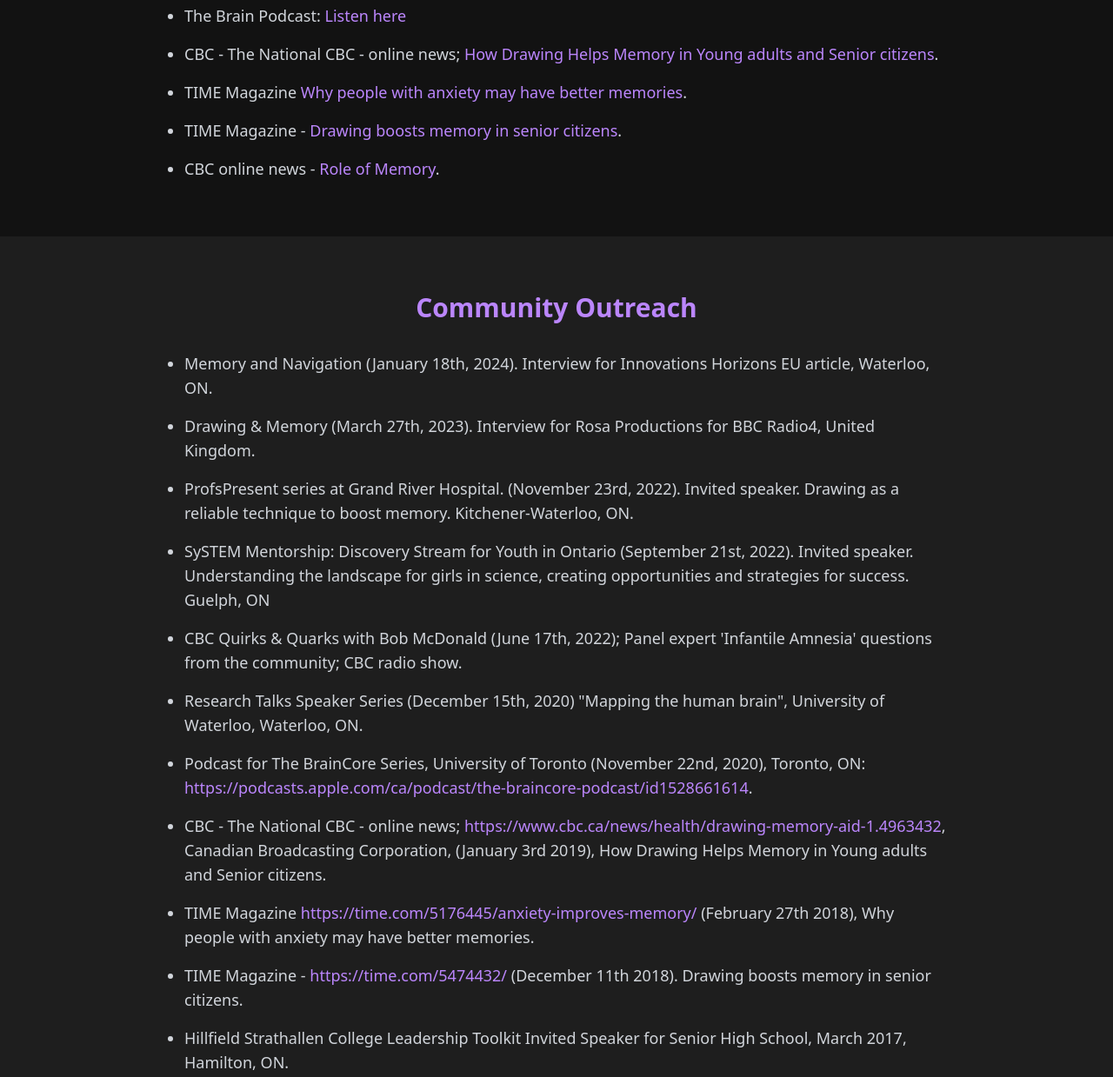
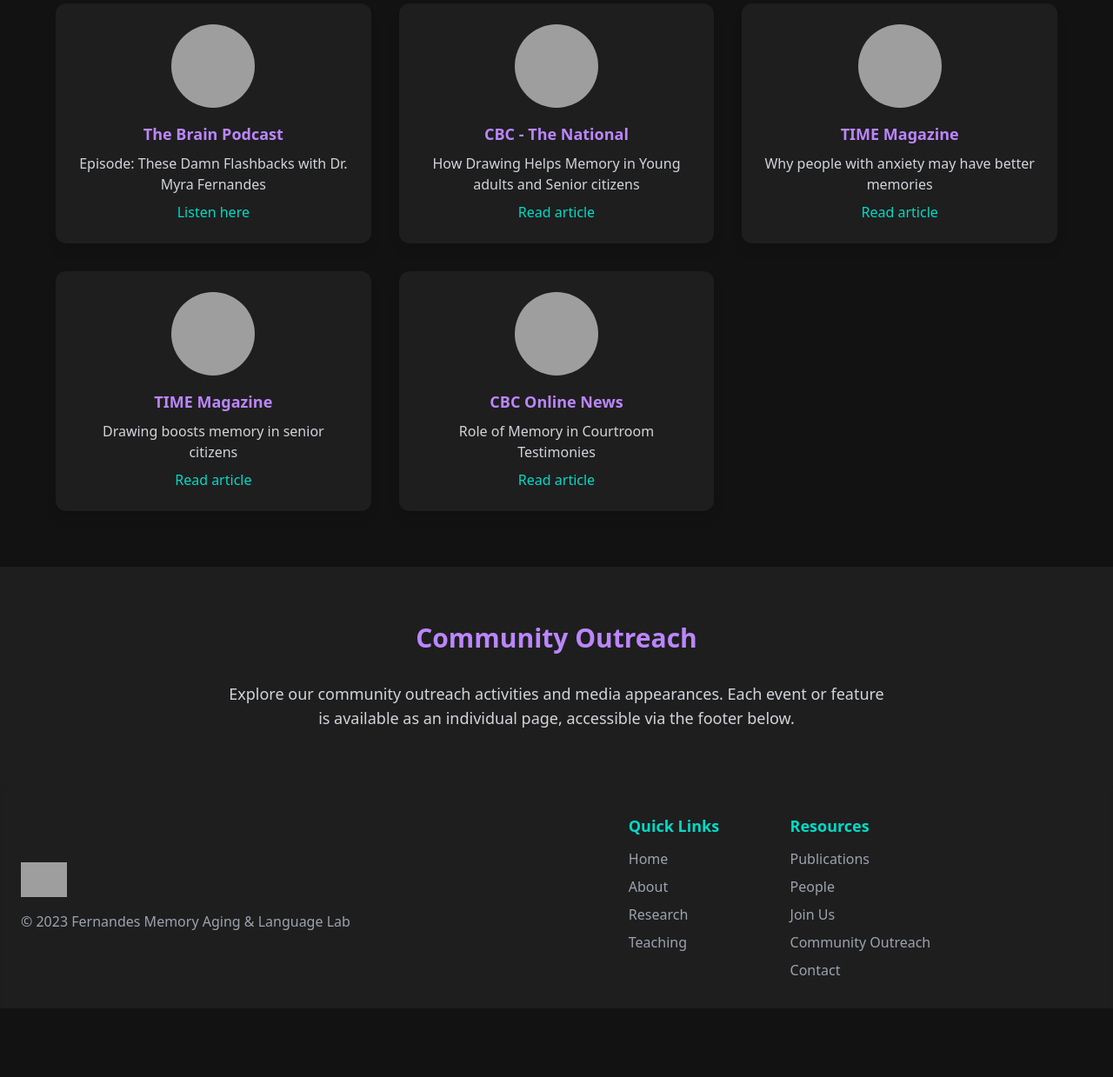
Before and after one commit to opendotfund/mafernanlab-main, a plain HTML site: page index.html in a window 1280 px wide. Shown: the part 2956-4195 px from the top of the page at 87% size. After the commit the page ends 4116 px from the top, so only its background shows below. Drawn offline with nearby package versions, Linux system fonts and the light colour scheme; some packages are replaced by stand-ins of ours; grey boxes are pictures that could not be loaded; a script that the page names is missing.

Commit message:
plz
plzwork

```diff
--- a/index.html
+++ b/index.html
@@ -185,45 +185,50 @@
         <section class="py-16 px-6 bg-dark">
             <div class="container mx-auto">
                 <h3 class="text-3xl font-bold mb-8 text-secondary text-center">Media</h3>
-                <ul class="list-disc pl-5 space-y-4 text-gray-300 text-lg max-w-4xl mx-auto">
-                    <li>The Brain Podcast: <a href="https://podcasts.apple.com/ca/podcast/episode-six-these-damn-flashbacks-with-dr-myra/id1528661614?i=1000499801616" class="text-primary hover:underline" target="_blank">Listen here</a></li>
-                    <li>CBC - The National CBC - online news; <a href="https://www.cbc.ca/news/health/drawing-memory-aid-1.4963432" class="text-primary hover:underline" target="_blank">How Drawing Helps Memory in Young adults and Senior citizens</a>.</li>
-                    <li>TIME Magazine <a href="https://time.com/5176445/anxiety-improves-memory/" class="text-primary hover:underline" target="_blank">Why people with anxiety may have better memories</a>.</li>
-                    <li>TIME Magazine - <a href="https://time.com/5474432/" class="text-primary hover:underline" target="_blank">Drawing boosts memory in senior citizens</a>.</li>
-                    <li>CBC online news - <a href="https://www.cbc.ca/news/technology/trauma-brain-memoryneuroscience-1.3431059" class="text-primary hover:underline" target="_blank">Role of Memory</a>.</li>
-                </ul>
+                <div class="grid grid-cols-1 md:grid-cols-2 lg:grid-cols-3 gap-8 max-w-6xl mx-auto">
+                    <!-- The Brain Podcast -->
+                    <div class="media-card bg-dark-surface p-6 rounded-xl shadow-lg flex flex-col items-center">
+                        <img src="https://is1-ssl.mzstatic.com/image/thumb/Podcasts126/v4/2e/7e/2d/2e7e2d7e-2e7e-2d7e-2e7e-2d7e2e7e2d7e/mza_1234567890123456789.jpg/600x600bb.jpg" alt="The Brain Podcast" class="h-24 w-24 rounded-full mb-4 object-cover">
+                        <h4 class="text-lg font-bold text-primary mb-2 text-center">The Brain Podcast</h4>
+                        <p class="text-gray-300 text-center mb-2">Episode: These Damn Flashbacks with Dr. Myra Fernandes</p>
+                        <a href="https://podcasts.apple.com/ca/podcast/episode-six-these-damn-flashbacks-with-dr-myra/id1528661614?i=1000499801616" class="text-secondary hover:underline font-medium" target="_blank">Listen here</a>
+                    </div>
+                    <!-- CBC - The National -->
+                    <div class="media-card bg-dark-surface p-6 rounded-xl shadow-lg flex flex-col items-center">
+                        <img src="https://www.cbc.ca/i/branding/2019/logo/og-image.png" alt="CBC Logo" class="h-24 w-24 rounded-full mb-4 object-cover">
+                        <h4 class="text-lg font-bold text-primary mb-2 text-center">CBC - The National</h4>
+                        <p class="text-gray-300 text-center mb-2">How Drawing Helps Memory in Young adults and Senior citizens</p>
+                        <a href="https://www.cbc.ca/news/health/drawing-memory-aid-1.4963432" class="text-secondary hover:underline font-medium" target="_blank">Read article</a>
+                    </div>
+                    <!-- TIME Magazine Anxiety -->
+                    <div class="media-card bg-dark-surface p-6 rounded-xl shadow-lg flex flex-col items-center">
+                        <img src="https://1000logos.net/wp-content/uploads/2021/05/TIME-logo.png" alt="TIME Magazine Logo" class="h-24 w-24 rounded-full mb-4 object-cover">
+                        <h4 class="text-lg font-bold text-primary mb-2 text-center">TIME Magazine</h4>
+                        <p class="text-gray-300 text-center mb-2">Why people with anxiety may have better memories</p>
+                        <a href="https://time.com/5176445/anxiety-improves-memory/" class="text-secondary hover:underline font-medium" target="_blank">Read article</a>
+                    </div>
+                    <!-- TIME Magazine Drawing -->
+                    <div class="media-card bg-dark-surface p-6 rounded-xl shadow-lg flex flex-col items-center">
+                        <img src="https://1000logos.net/wp-content/uploads/2021/05/TIME-logo.png" alt="TIME Magazine Logo" class="h-24 w-24 rounded-full mb-4 object-cover">
+                        <h4 class="text-lg font-bold text-primary mb-2 text-center">TIME Magazine</h4>
+                        <p class="text-gray-300 text-center mb-2">Drawing boosts memory in senior citizens</p>
+                        <a href="https://time.com/5474432/" class="text-secondary hover:underline font-medium" target="_blank">Read article</a>
+                    </div>
+                    <!-- CBC Online News -->
+                    <div class="media-card bg-dark-surface p-6 rounded-xl shadow-lg flex flex-col items-center">
+                        <img src="https://www.cbc.ca/i/branding/2019/logo/og-image.png" alt="CBC Logo" class="h-24 w-24 rounded-full mb-4 object-cover">
+                        <h4 class="text-lg font-bold text-primary mb-2 text-center">CBC Online News</h4>
+                        <p class="text-gray-300 text-center mb-2">Role of Memory in Courtroom Testimonies</p>
+                        <a href="https://www.cbc.ca/news/technology/trauma-brain-memoryneuroscience-1.3431059" class="text-secondary hover:underline font-medium" target="_blank">Read article</a>
+                    </div>
+                </div>
             </div>
         </section>
 
         <section class="py-16 px-6 bg-dark-surface">
             <div class="container mx-auto">
                 <h3 class="text-3xl font-bold mb-8 text-primary text-center">Community Outreach</h3>
-                <ul class="list-disc pl-5 space-y-4 text-gray-300 text-lg max-w-4xl mx-auto">
-                    <li>Memory and Navigation (January 18th, 2024). Interview for Innovations Horizons EU article, Waterloo, ON.</li>
-                    <li>Drawing & Memory (March 27th, 2023). Interview for Rosa Productions for BBC Radio4, United Kingdom.</li>
-                    <li>ProfsPresent series at Grand River Hospital. (November 23rd, 2022). Invited speaker. Drawing as a reliable technique to boost memory. Kitchener-Waterloo, ON.</li>
-                    <li>SySTEM Mentorship: Discovery Stream for Youth in Ontario (September 21st, 2022).  Invited speaker. Understanding the landscape for girls in science, creating opportunities and strategies for success. Guelph, ON</li>
-                    <li>CBC Quirks & Quarks with Bob McDonald (June 17th, 2022); Panel expert 'Infantile Amnesia' questions from the community; CBC radio show.</li>
-                    <li>Research Talks Speaker Series (December 15th, 2020) "Mapping the human brain", University of Waterloo, Waterloo, ON.</li>
-                    <li>Podcast for The BrainCore Series, University of Toronto (November 22nd, 2020), Toronto, ON: <a href="https://podcasts.apple.com/ca/podcast/the-braincore-podcast/id1528661614" class="text-primary hover:underline" target="_blank">https://podcasts.apple.com/ca/podcast/the-braincore-podcast/id1528661614</a>.</li>
-                    <li>CBC - The National CBC - online news; <a href="https://www.cbc.ca/news/health/drawing-memory-aid-1.4963432" class="text-primary hover:underline" target="_blank">https://www.cbc.ca/news/health/drawing-memory-aid-1.4963432</a>, Canadian Broadcasting Corporation, (January 3rd 2019), How Drawing Helps Memory in Young adults and Senior citizens.</li>
-                    <li>TIME Magazine <a href="https://time.com/5176445/anxiety-improves-memory/" class="text-primary hover:underline" target="_blank">https://time.com/5176445/anxiety-improves-memory/</a> (February 27th 2018), Why people with anxiety may have better memories.</li>
-                    <li>TIME Magazine - <a href="https://time.com/5474432/" class="text-primary hover:underline" target="_blank">https://time.com/5474432/</a> (December 11th 2018). Drawing boosts memory in senior citizens.</li>
-                    <li>Hillfield Strathallen College Leadership Toolkit Invited Speaker for Senior High School, March 2017, Hamilton, ON.</li>
-                    <li>CBC online news - <a href="https://www.cbc.ca/news/technology/trauma-brain-memoryneuroscience-1.3431059" class="text-primary hover:underline" target="_blank">https://www.cbc.ca/news/technology/trauma-brain-memoryneuroscience-1.3431059</a>, Canadian Broadcasting Corporation, (February 7th 2016) Role of Memory & Emotion in Courtroom testimonies and Eyewitness accounts</li>
-                    <li>Hillfield Strathallen College Life Sciences invited speaker for Senior High School, December 2016, Hamilton, ON.</li>
-                    <li>CBC online news; interview on memory, emotion & courtroom testimonies February 5th 2016.</li>
-                    <li>Youth Outreach for Waterloo Unlimited. Public Speaker and Workshop organizer (2016, 2014, 2013, 2012, 2011, 2010, 2009).</li>
-                    <li>CBC Quirks & Quarks with Bob McDonald; chosen as a panel expert to answer science questions from the community; appeared in live show at Perimeter Institute (June 2015), radio show aired numerous times on CBC Radio.</li>
-                    <li>"Brain Day Expert Speaker" for Waterloo Catholic Dist. School Board Grade 7/8 enrichment program (May 2015), Waterloo, ON.</li>
-                    <li>Enrichment program for Grade 7/8 Waterloo Catholic District School Board. Public Speaker (2010; 2011; 2014), Waterloo, ON.</li>
-                    <li>Featured News article on my research in Aging & Memory; Researcher Profile in The Goan Voice, India. June 1st, 2013.</li>
-                    <li>UW Magazine (Fall 2009). Interview and feature in 'On the move: Aging Research at Waterloo'.</li>
-                    <li>Interview with Country Guide magazine (January 9th 2009): Maintaining & enhancing mental skills.</li>
-                    <li>"Expert consultant" for Waterloo District School Board Grade 5 enrichment program (2009), Waterloo, ON.</li>
-                    <li>Radio interview with CKWR (January 18th, 2008): Research studies in aging.</li>
-                    <li>Kitchener-Waterloo Record - Research file article on Positivity Bias in Aging (2008)</li>
-                </ul>
+                <p class="text-center text-gray-300 text-lg max-w-3xl mx-auto">Explore our community outreach activities and media appearances. Each event or feature is available as an individual page, accessible via the footer below.</p>
             </div>
         </section>
     </main>
@@ -251,6 +256,7 @@
                             <li><a href="publications.html" class="hover:text-primary">Publications</a></li>
                             <li><a href="people.html" class="hover:text-primary">People</a></li>
                             <li><a href="join-us.html" class="hover:text-primary">Join Us</a></li>
+                            <li><a href="community-outreach.html" class="hover:text-primary">Community Outreach</a></li>
                             <li><a href="#" class="hover:text-primary">Contact</a></li>
                         </ul>
                     </div>
```
Also changed, not shown: community-outreach.html (added, +69 -0 lines).
